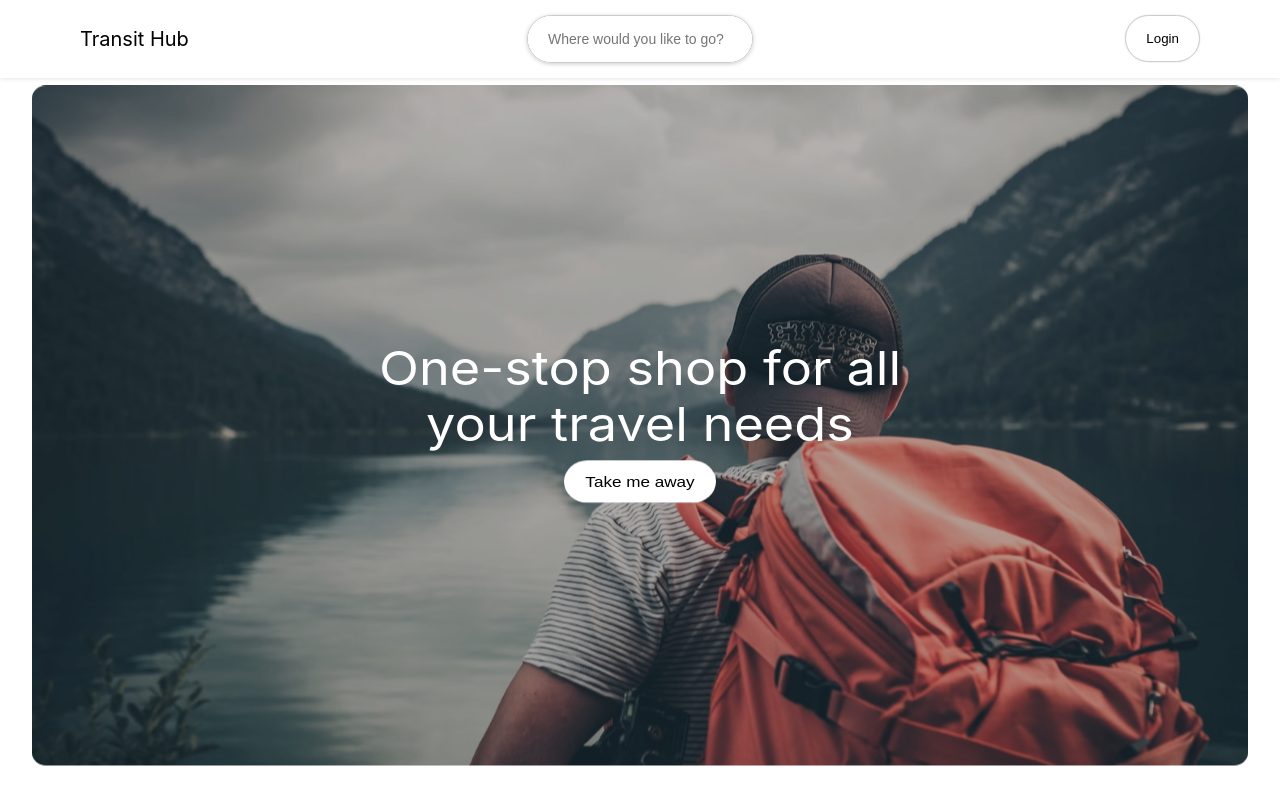
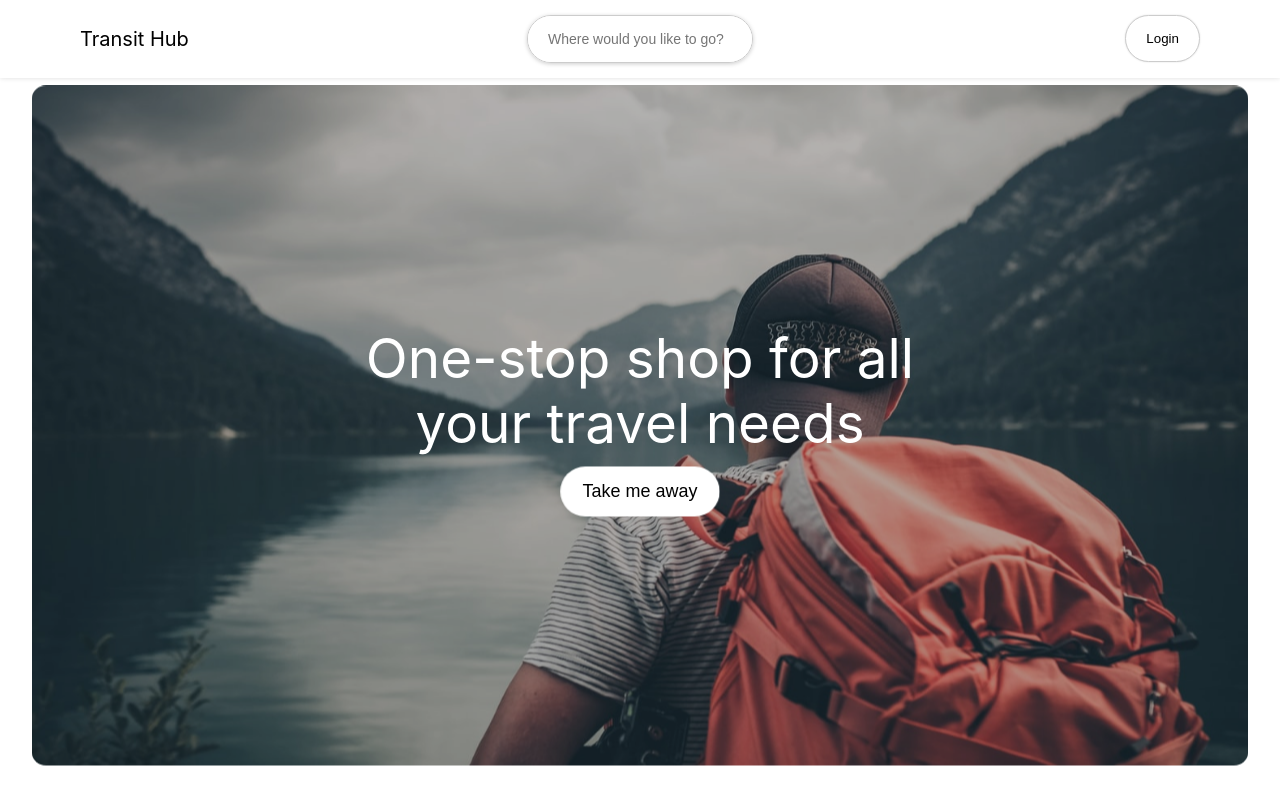
Before and after one commit to TonyADI/transit-hub, a React (Create React App) app: page / in a window 1280 px wide. Shown: the top 800 px of the page. Built offline with nearby package versions, Linux system fonts and the light colour scheme.

Commit message:
Scale hero body back to original size

```diff
--- a/src/App/App.css
+++ b/src/App/App.css
@@ -42,7 +42,7 @@
   overflow: hidden;
   position: absolute;
   top: 50%;
-  transform: translate(-50%, -50%);
+  transform: translate(-50%, -50%) scale(1.05, 1.176);
 }
 
 .hero-bt {
```
